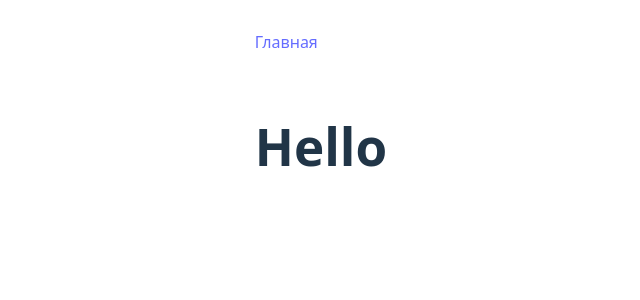
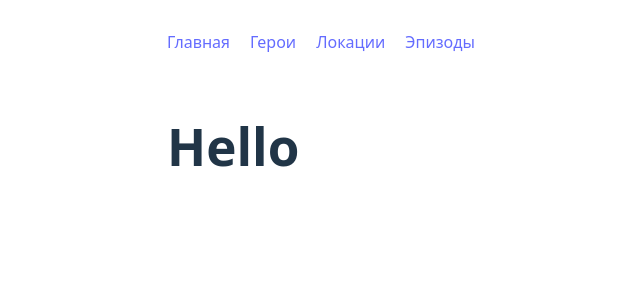
Before and after one commit to AlinaBorisova/rik-and-morty, a React (Vite) app: page / in a window 1280 px wide. Shown: the top 300 px of the page, without its empty margins (319-959 px from the left). Built offline with nearby package versions, Linux system fonts and the light colour scheme.

Commit message:
feat: Добавлена навигация по разделам

```diff
--- a/src/routes/RootLayout/RootLayout.module.css
+++ b/src/routes/RootLayout/RootLayout.module.css
@@ -7,3 +7,8 @@
 .header {
   padding: 30px 0;
 }
+
+.nav {
+  display: flex;
+  gap: 20px;
+}
--- a/src/routes/RootLayout/RootLayout.tsx
+++ b/src/routes/RootLayout/RootLayout.tsx
@@ -6,8 +6,11 @@ export const RootLayout = () => {
   return (
     <div className={style.layout}>
       <header className={style.header}>
-        <nav>
+        <nav className={style.nav}>
           <NavLink to='/'>Главная</NavLink>
+          <NavLink to='/characters'>Герои</NavLink>
+          <NavLink to='/location'>Локации</NavLink>
+          <NavLink to='/episode'>Эпизоды</NavLink>
         </nav>
       </header>
       <main>
```
